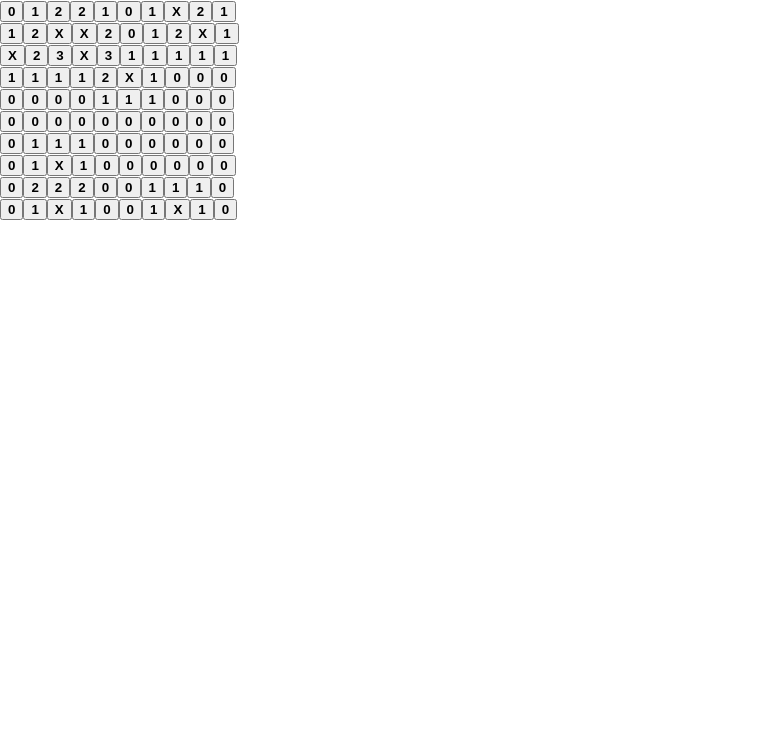
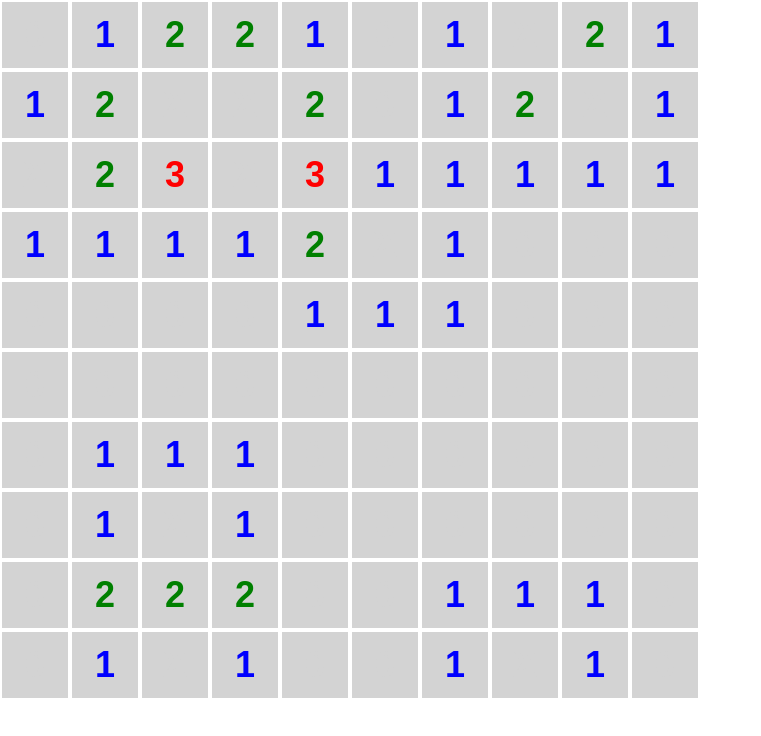
Before and after one commit to jsmithb117/minesweeper, a React (Create React App) app: page / in a window 1280 px wide. Shown: the top 736 px of the page, without its empty margins (0-761 px from the left). Built offline with nearby package versions, Linux system fonts and the light colour scheme.

Commit message:
Added color to pieces and cover/uncover classes

```diff
--- a/src/App.css
+++ b/src/App.css
@@ -17,3 +17,47 @@ body {
 button {
   font-weight: 900;
 }
+
+.covered {
+  background-color: #c0c0c0;
+  border-style: solid;
+  color: #c0c0c0;
+  text-align: center;
+  text-decoration: none;
+  display: inline-block;
+  font-size: 36px;
+}
+
+.uncovered {
+  background-color: lightgray;
+  border-style: solid;
+  color: lightgray;
+  text-align: center;
+  text-decoration: none;
+  display: inline-block;
+  font-size: 36px;
+}
+.blue {
+  color: blue;
+}
+.green {
+  color: green;
+}
+.red {
+  color: red;
+}
+.purple {
+  color: purple;
+}
+.black {
+  color: black;
+}
+.gray {
+  color: gray;
+}
+.maroon {
+  color: maroon;
+}
+.turquoise {
+  color: turquoise;
+}
--- a/src/components/Piece.jsx
+++ b/src/components/Piece.jsx
@@ -1,9 +1,24 @@
 import React from 'react';
 
-const Piece = (props) => (
-  <button>
+const Piece = (props) => {
+  const buttonColor = props.piece.val === 0 ? null :
+    props.piece.val === 1 ? 'blue' :
+    props.piece.val === 2 ? 'green' :
+    props.piece.val === 3 ? 'red' :
+    props.piece.val === 4 ? 'purple' :
+    props.piece.val === 5 ? 'maroon' :
+    props.piece.val === 6 ? 'turquoise' :
+    props.piece.val === 7 ? 'black' :
+    props.piece.val === 8 ? 'gray' :
+    undefined;
+
+  const uncoveredClassName = `uncovered piece row${props.piece.row} col${props.piece.col} ${buttonColor}`;
+  const coveredClassName = `covered piece row${props.piece.row} col${props.piece.col}`;
+  return (
+  <button className={uncoveredClassName}>
     {props.piece.val}
   </button>
-);
+  )
+};
 
 export default Piece;
```
